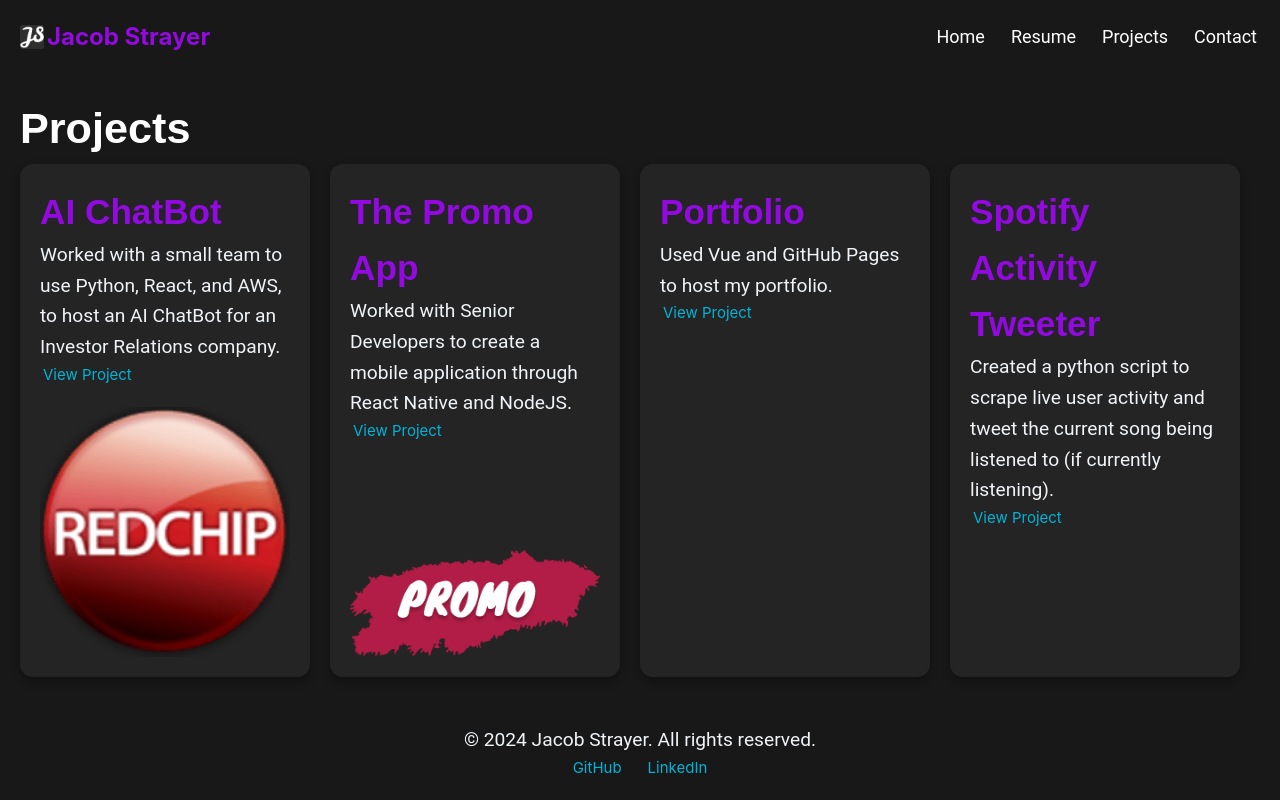
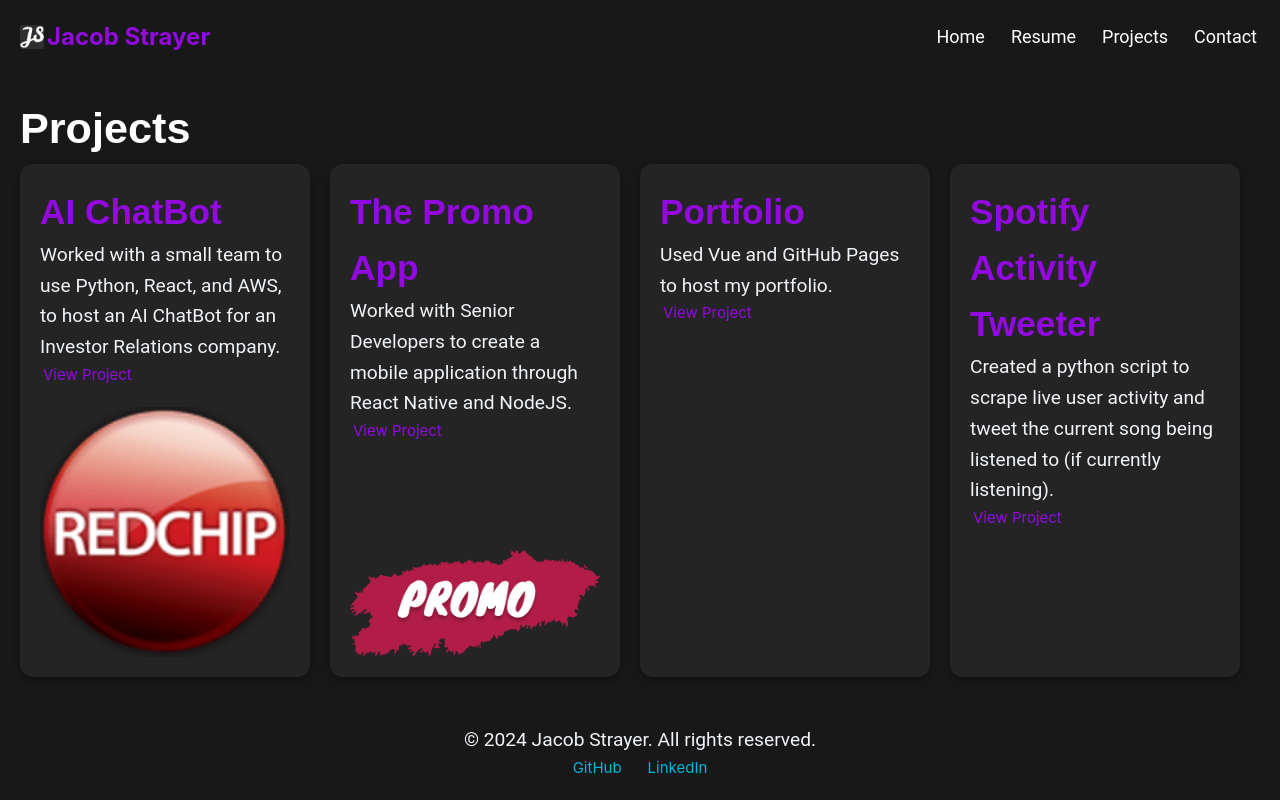
Before and after one commit to JacobStrayer/JacobStrayer.com, a Vue app: page /projects in a window 1280 px wide. Built offline with nearby package versions, Linux system fonts and the light colour scheme.

Commit message:
Handled links not showing pointer change

```diff
--- a/src/components/ProjectCard.vue
+++ b/src/components/ProjectCard.vue
@@ -55,4 +55,15 @@
     display: block;
     object-fit: contain;
 }
+
+.view-project {
+    color: var(--accent-secondary); /* Use your theme's primary color */
+    text-decoration: none;
+    cursor: pointer; /* Ensures the cursor changes to a pointer */
+    transition: color 0.3s ease, background-color 0.3s ease;
+}
+
+.view-project:hover {
+    color: var(--accent-hover); /* Color change on hover for better UX */
+}
 </style>
```
